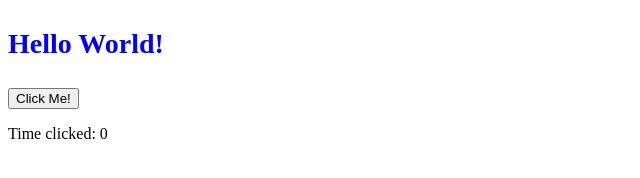
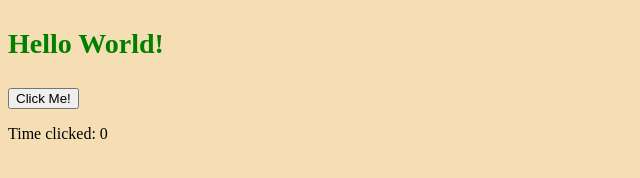
Before and after one commit to Bennette321321/assignment3-nodejs-git, a plain HTML site: page index.html in a window 1280 px wide. Shown: the whole page, without its empty margins (0-640 px from the left). Drawn offline with Linux system fonts and the light colour scheme.

Commit message:
fix: Green Text and Cream Background

```diff
--- a/index.css
+++ b/index.css
@@ -1,9 +1,9 @@
 #header-text {
-  color: blue;
+  color: green;
   font-size: 28px;
   font-weight: bold;
 }
 
 body {
-  background-color: white;
+  background-color: wheat;
 }
```
